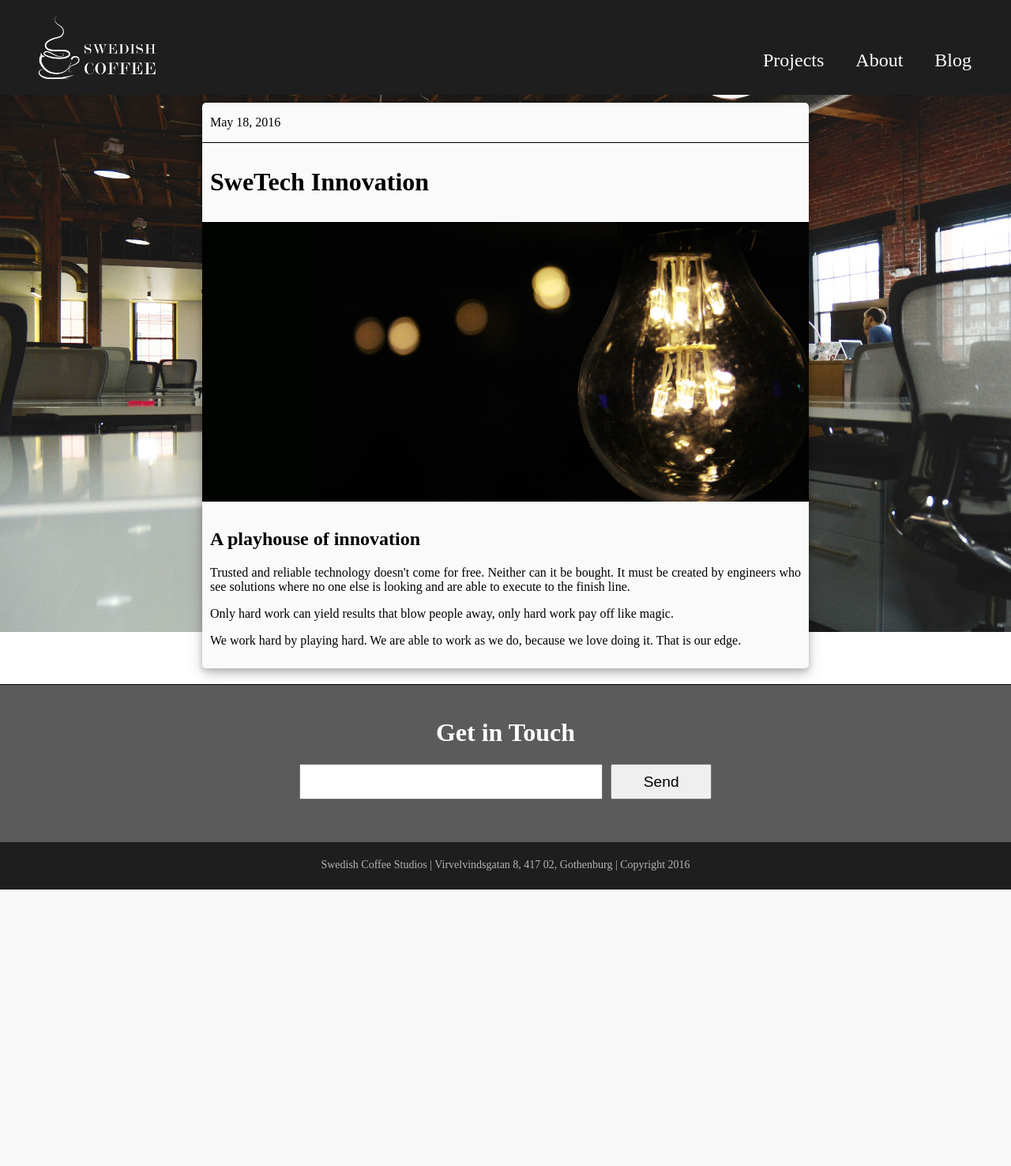
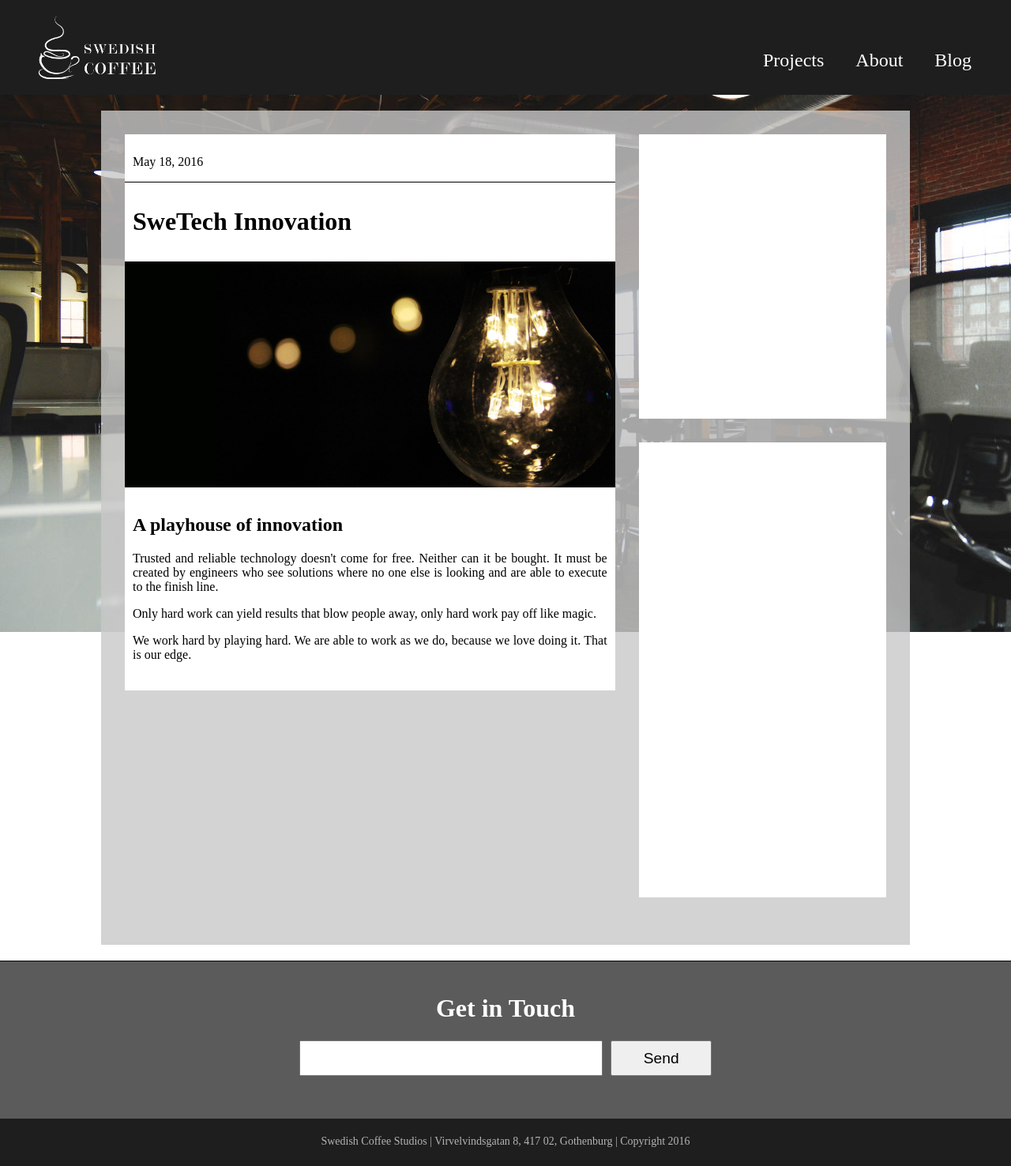
Before and after one commit to AlexanderSopov/SwedishCoffee, a Django app: page /blog/5/ in a window 1280 px wide. Shown: the whole page at 79% size. Before the commit the page ends 1126 px from the top, so only its background shows below. Run offline with Django 3.2, Linux system fonts and the light colour scheme; data comes from the database, SQL or seed files in the repository; both versions use the stored data as it was after the commit.

Commit message:
blog ready for deployment

```diff
--- a/polls/templates/polls/create.html
+++ b/polls/templates/polls/create.html
@@ -15,7 +15,7 @@
     <form action="{% url 'polls:createPoll' %}" method="post" id="createPoll">
 
         {% csrf_token %}
-
+         <!-- {{ form }}{{ form1 }} -->
 
         Write your question:<br>
         <input type="text" name="question"><br>
@@ -25,6 +25,7 @@
         <br><input type="text" name="choice">
         <br><input type="text" name="choice">
         <br><input type="text" name="choice">
+
     </form>
 {% endblock %}
 {% block rAction %}
--- a/website/static/website/style.css
+++ b/website/static/website/style.css
@@ -13,9 +13,17 @@ body{
     position:fixed;
     top:0px;
     left:0px;
+    z-index: -9999;
     width:100%;
     height:100%;
     background: url("images/office(425).jpg");
+}
+
+#bufferDiv{
+    height:120px;
+    width:50px;
+    background-color: rgba(0,0,0,0);
+    padding-bottom: 40px;
 }
 
 .header{
@@ -40,6 +48,7 @@ body{
     height:100%;
     width:auto;
 }
+
 
 
 #hamburger{
@@ -93,8 +102,9 @@ nav a{
 
 
 .container{
-    position: relative;
-    top:120px;
+    padding:0px;
+    margin:0px;
+    padding-top:20px;
     min-height:500px;
     width:100%;
     margin-left:auto;
@@ -103,7 +113,43 @@ nav a{
     flex-wrap: wrap;
 }
 
+.blogPlate{
+    margin-left:auto;
+    margin-right:auto;
+    margin-bottom:20px;
+    width:100%;
+    background-color:rgba(200,200,200,0.8);
+    display:flex;
+    flex-wrap: wrap;
+}
 
+.blogEntry{
+    margin:30px;
+    width:calc(100% - 60px);
+}
+.blogEntryPiece{
+    margin:0px;
+    padding-top:10px;
+    padding-bottom:10px;
+    margin-bottom: 30px;
+    width:100%;
+    background-color: white;
+}
+
+.blogInfo{
+    margin:30px;
+    width:calc(100% - 60px);
+}
+
+#entryThumb {
+    cursor:pointer;
+}
+.blogInfo div{
+    margin:0px;
+    margin-bottom:30px;
+    background-color: white;
+    width:100%;
+}
 .entry {
     width:95%;
     margin:auto;
@@ -194,8 +240,6 @@ nav a{
     border-top: 1px solid black;
     color:white;
     background-color: rgba(50,50,50,0.8);
-    position:relative;
-    top:120px;
 }
 
 .emailFooter form{
@@ -221,8 +265,6 @@ nav a{
 
 
 .footer{
-    position: relative;
-    top: 120px;
     background-color: rgb(30,30,30);
     height:60px;
     width:100%;
@@ -255,6 +297,9 @@ nav a{
     .entry{
         width:90%;
     }
+
+
+
 }
 
 @media screen and (min-width: 769px){
@@ -268,7 +313,7 @@ nav a{
     }
 
     .entry {
-        width:75%;
+        width:80%;
     }
 
     nav{
@@ -334,6 +379,11 @@ nav a{
     }
 
 
+    .blogPlate{
+        width:75%;
+    }
+
+
 }
 
 @media screen and (min-width: 1025px){
@@ -343,6 +393,21 @@ nav a{
 
     .entry {
         width:60%;
+    }
+
+
+    .blogPlate{
+        width:80%;
+    }
+
+    .blogEntry{
+        width:calc(65% - 45px);
+        margin-right:15px;
+    }
+
+    .blogInfo{
+        width:calc(35% - 45px);
+        margin-left:15px;
     }
 
     .projectThumb img{
@@ -366,7 +431,7 @@ nav a{
         background: url("images/office(4k).jpg");
     }
 }
-@media screen and (min-width: 1920px){
+@media screen and (min-width: 1921px){
     .container{
         width: 1920px;
         border-left: 4px solid black;
--- a/website/templates/website/base.html
+++ b/website/templates/website/base.html
@@ -13,6 +13,7 @@
     </head>
     <body>
         <div class="background"></div>
+        <div id="bufferDiv"></div>
         {% include "website/header.html" %}
         {% block header %}
         {% endblock %}
--- a/website/templates/website/blogEntry.html
+++ b/website/templates/website/blogEntry.html
@@ -3,20 +3,43 @@
 
 
 {% block container %}
-	<div class="entry">
+	<div class="blogPlate">
+		<div class="blogEntry">
+			<div class="blogEntryPiece">
 				<div class="date">
 					<p>{{ entry.pub_date }} </p>
-		</div>
-		<div class="entryImg">
-			<img src="{% static entry.imgUrl %}">
 				</div>
 				<div class ="entryHeadline">
 					<h1>
 						{{ entry.headline }}
 					</h1>
 				</div>
+				<div class="entryImg">
+					<img src="{% static entry.imgUrl %}">
+				</div>
 				<div class="entryText">
 						{{ entry.body_text|safe}}
 				</div>
 			</div>
+		</div>
+		<div class="blogInfo">
+			<div><!-- THIS IS AUTHOR PAGE AND ARCHIVE - BASICALLY IT*S A SIDEBAR -->
+				<br><br><br><br>
+				<br><br><br><br>
+				<br><br><br><br>
+				<br><br><br><br>
+				<br><br><br><br>
+			</div>
+			<div>
+				<br><br><br><br>
+				<br><br><br><br>
+				<br><br><br><br>
+				<br><br><br><br>
+				<br><br><br><br>
+				<br><br><br><br>
+				<br><br><br><br>
+				<br><br><br><br>
+			</div>
+		</div>
+	</div>
 {% endblock %}
```
Also changed, not shown: polls/forms.py (+9 -1 lines), polls/views.py (+8 -1 lines), website/templates/website/blog.html (+34 -6 lines), db.sqlite3, website/static/website/images/aboutImg.jpg (added), 2 other files. Lines whose indentation alone changed are shown as unchanged.
